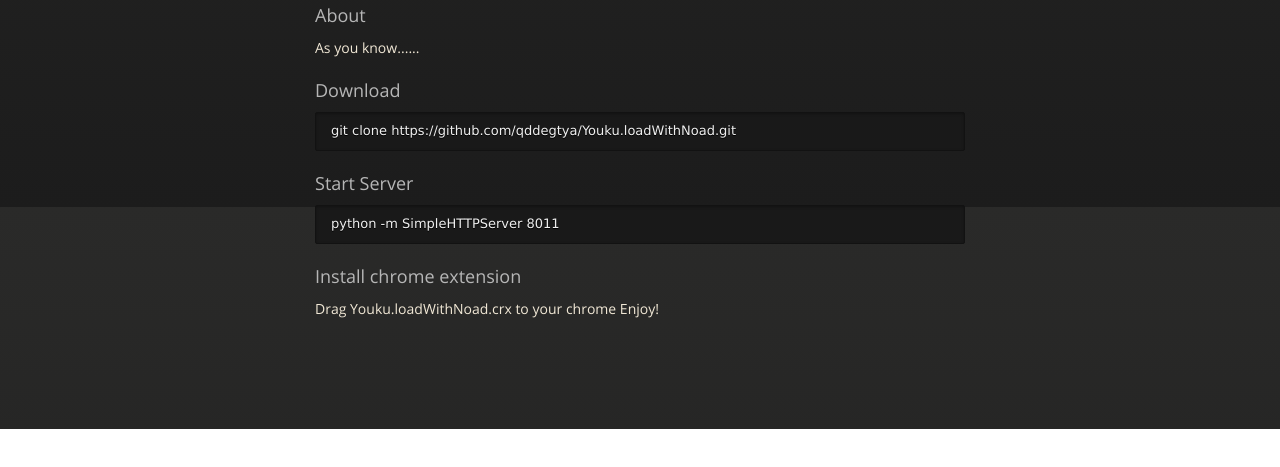
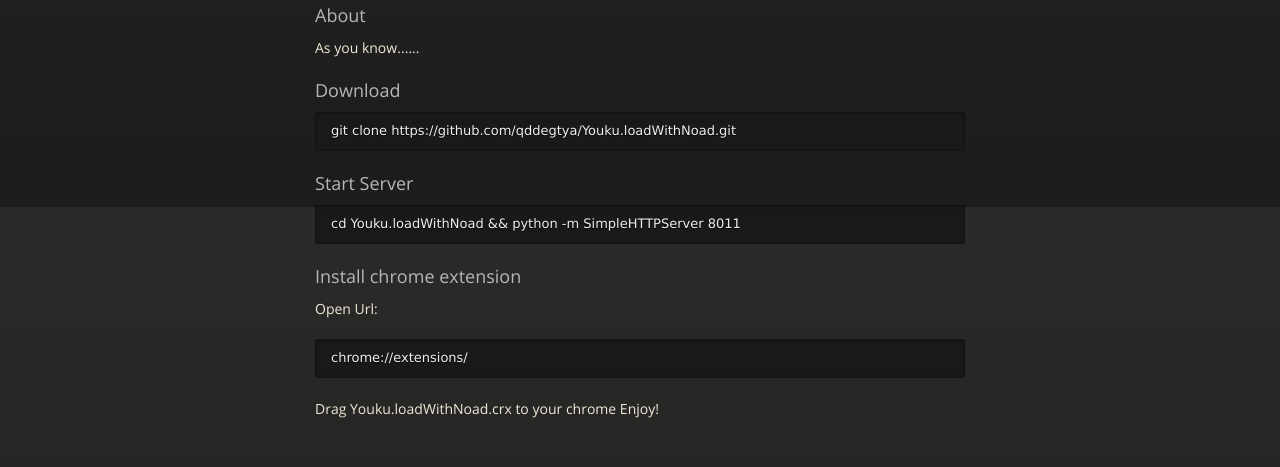
Before and after one commit to qddegtya/Youku.loadWithNoad, a plain HTML site: page index.html in a window 1280 px wide. Shown: the part 593-1060 px from the top of the page. Before the commit the page ends 1022 px from the top, so only its background shows below. Drawn offline with nearby package versions, Linux system fonts and the light colour scheme.

```diff
--- a/index.html
+++ b/index.html
@@ -54,11 +54,16 @@
 <h3>
 <a id="start-server" class="anchor" href="#start-server" aria-hidden="true"><span class="octicon octicon-link"></span></a>Start Server</h3>
 
-<pre><code>python -m SimpleHTTPServer 8011
+<pre><code>cd Youku.loadWithNoad &amp;&amp; python -m SimpleHTTPServer 8011
 </code></pre>
 
 <h3>
 <a id="install-chrome-extension" class="anchor" href="#install-chrome-extension" aria-hidden="true"><span class="octicon octicon-link"></span></a>Install chrome extension</h3>
+
+<p>Open Url:</p>
+
+<pre><code>chrome://extensions/
+</code></pre>
 
 <p>Drag Youku.loadWithNoad.crx to your chrome
 Enjoy!</p>
```
Also changed, not shown: params.json (+1 -1 lines).
